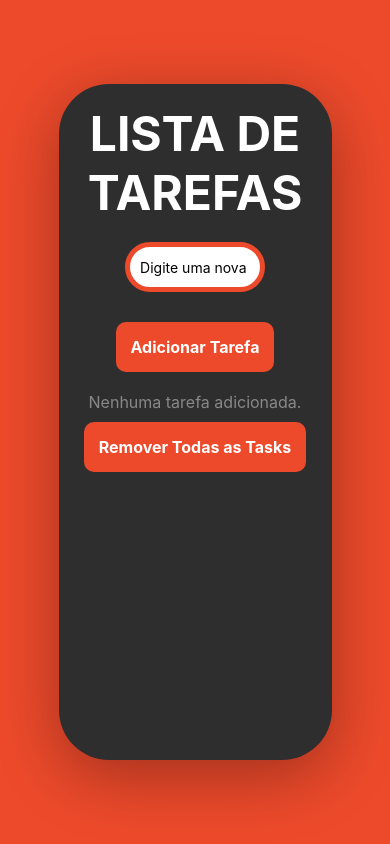
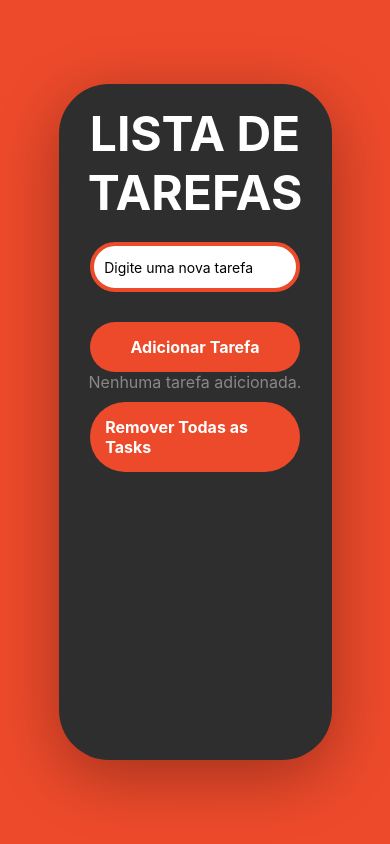
Before and after one commit to samuelbrag4/TaskList, a React Native app: screen / in a window 390 px wide. Built offline with nearby package versions, Linux system fonts and the light colour scheme.

Commit message:
style: Adjusts input, button, and task item styles for better responsiveness and appearance

```diff
--- a/App.js
+++ b/App.js
@@ -131,20 +131,21 @@ const styles = StyleSheet.create({
   },
   input: {
     borderColor: "#ED4A2B",
-    borderWidth: 5,
+    borderWidth: 4,
     marginBottom: 20,
     paddingHorizontal: 10,
     borderRadius: 50,
     backgroundColor: "#FFFFFF",
-    width: "60%",
+    width: "90%",
     height: 50,
   },
   button: {
     backgroundColor: "#ED4A2B",
     padding: 15,
-    borderRadius: 10,
+    borderRadius: 50,
     alignItems: "center",
     marginTop: 10,
+    width: "90%",
   },
   buttonText: {
     color: "#FFFFFF",
@@ -155,25 +156,26 @@ const styles = StyleSheet.create({
     fontSize: 16,
     color: "#888",
     textAlign: "center",
-    marginTop: 20,
   },
   list: {
     backgroundColor: "#ED4A2B",
-    width: "80%",
+    width: "90%",
     borderRadius: 50,
-    padding: 15,
+    padding: 20,
+    margin: 10,
   },
   taskItem: {
-    borderColor: "#ED4A2B",
-    borderWidth: 5,
+    borderRadius: 50,
+    display: "flex",
     flexDirection: "row",
     justifyContent: "space-between",
     alignItems: "center",
     padding: 10,
-    borderBottomWidth: 1,
-    borderBottomColor: "#ccc",
     width: "100%",
     backgroundColor: "#FFFFFF",
+    borderColor: "#2E2E2E",
+    borderWidth: 4,
+    marginBottom: 10,
   },
   taskText: {
     fontSize: 16,
```
